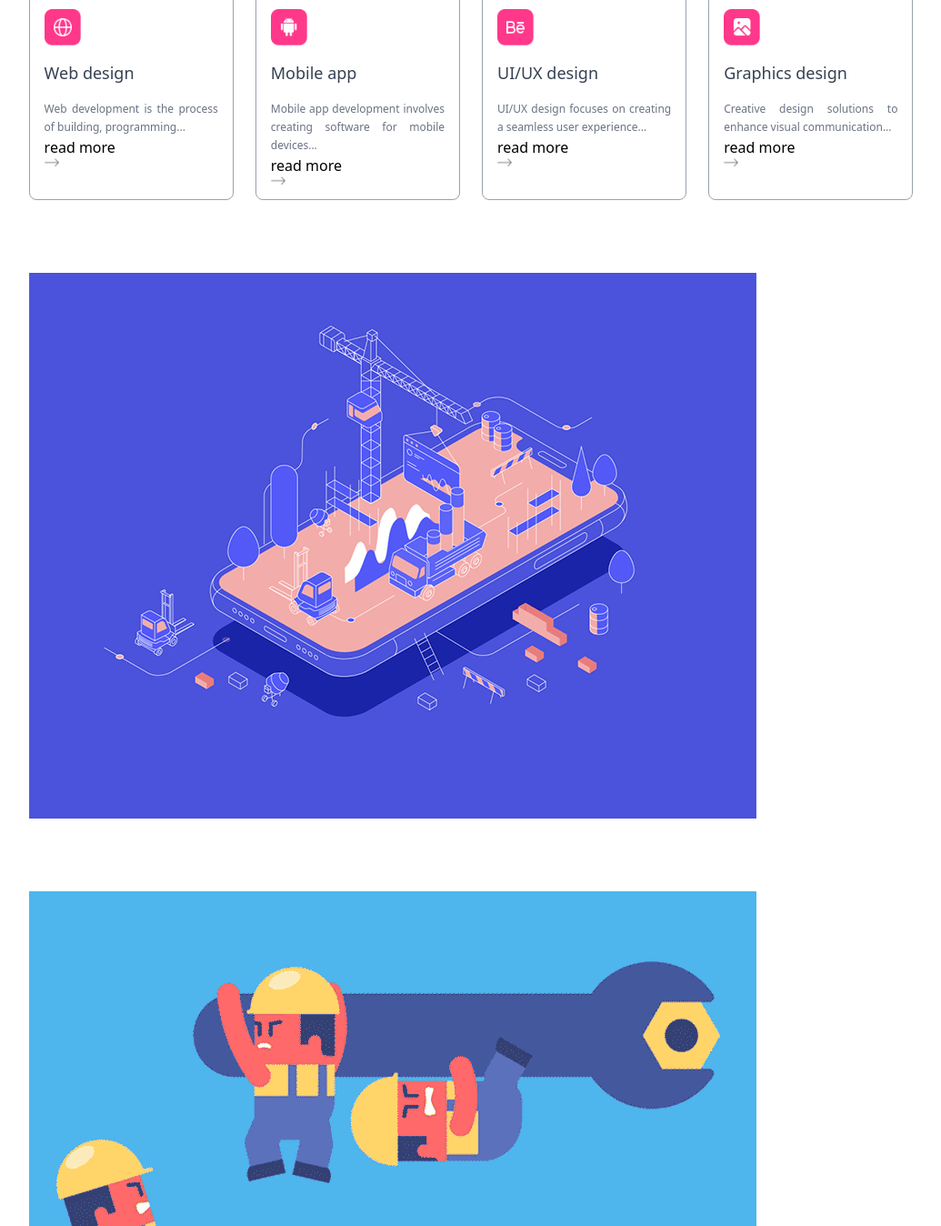
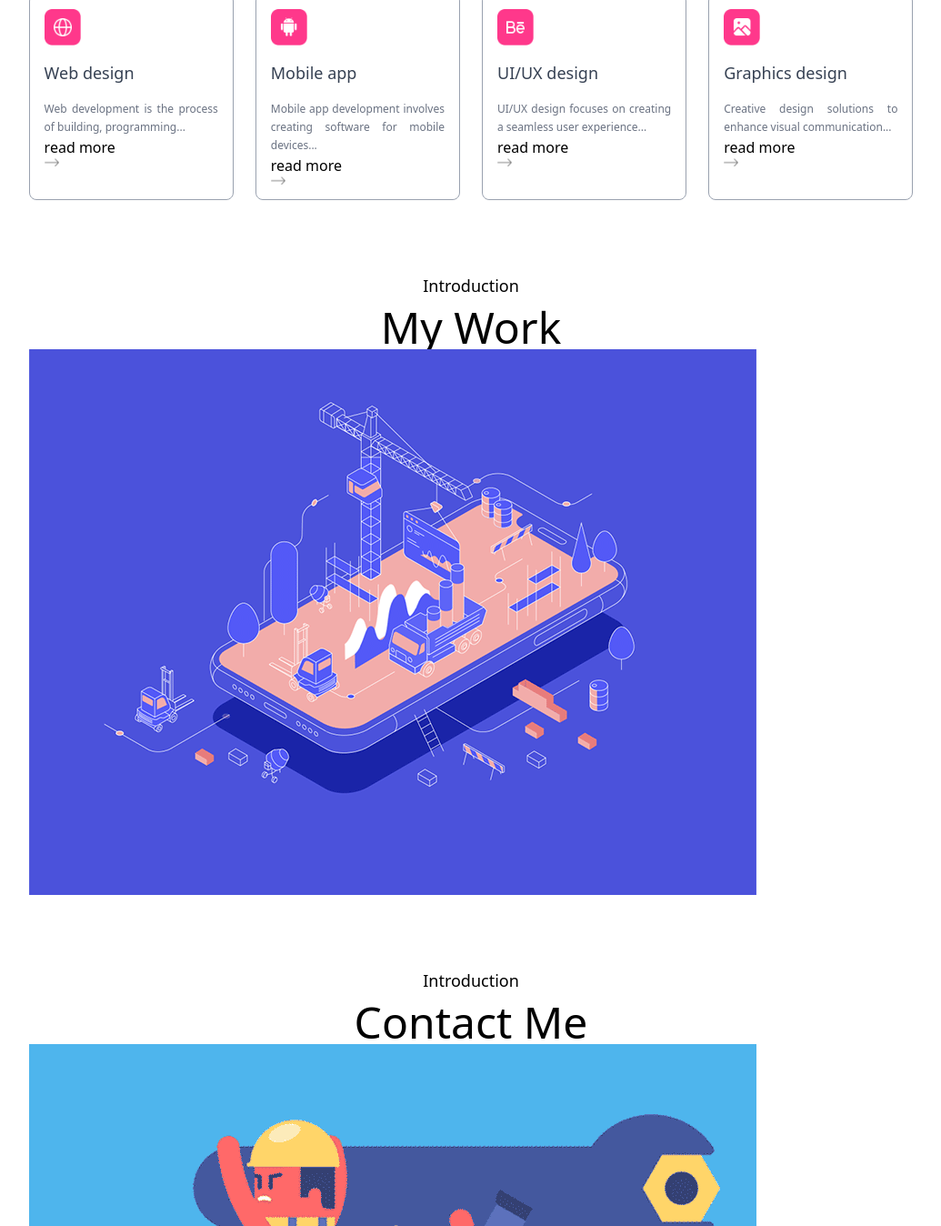
Before and after one commit to yavuzahmet1/my-portfolio, a Next.js app: page / in a window 1280 px wide. Shown: the part 1876-3224 px from the top of the page at 91% size, without its empty margins (122-1157 px from the left). Built offline with nearby package versions, Linux system fonts and the light colour scheme; a web font is replaced by a local one.

Commit message:
re header name contact me and my work pages

```diff
--- a/app/components/ContactMe.jsx
+++ b/app/components/ContactMe.jsx
@@ -4,7 +4,10 @@ import error from "../../assets/page-error.gif"
 
 const ContactMe = () => {
     return (
-        <div id='contact' className='w-full px-[12%] scroll-mt-20 my-20 text-center'><Image src={error} alt='' /></div>
+        <div id='contact' className='w-full px-[12%] scroll-mt-20 my-20 text-center'>
+            <h4 className='text-center mb-2 text-lg'>Introduction</h4>
+            <h2 className='text-center text-5xl'>Contact Me</h2>
+            <Image src={error} alt='' /></div>
     )
 }
 
--- a/app/components/MyWork.jsx
+++ b/app/components/MyWork.jsx
@@ -5,6 +5,8 @@ import error from "../../assets/page-error2.gif"
 const MyWork = () => {
     return (
         <div id='work' className='w-full px-[12%] scroll-mt-20 my-20 text-center'>
+            <h4 className='text-center mb-2 text-lg'>Introduction</h4>
+            <h2 className='text-center text-5xl'>My Work</h2>
             <Image src={error} alt='' />
         </div>
     )
```
